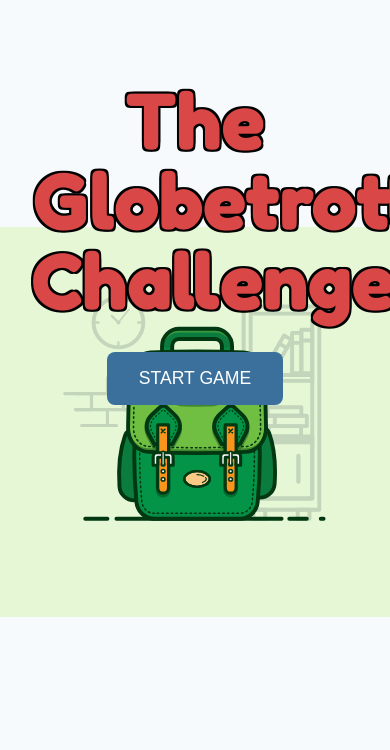
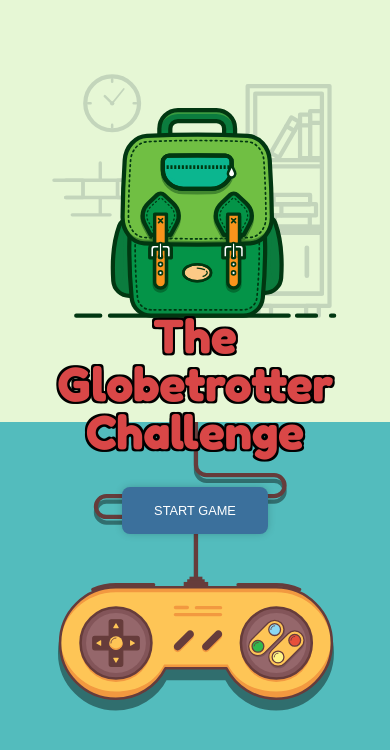
Before and after one commit to sagar-io/The-Globetrotter-Challenge, a Next.js app: page / in a window 390 px wide. Shown: the top 750 px of the page. Built offline with nearby package versions, Linux system fonts and the light colour scheme; no server answers.

Commit message:
feat: make ui responsive for smaller screens

```diff
--- a/src/app/page.module.css
+++ b/src/app/page.module.css
@@ -1,14 +1,33 @@
 .container {
   padding: 2rem;
   background: linear-gradient(135deg, #1e3c72 0%, #2a5298 100%);
-  background: url('/images/travel-bag.svg') no-repeat left, url('/images/gaming-console.svg') no-repeat right;
-  background-size: contain;
   height: 100vh;
 }
 
 .main {
+  position: relative;
+  z-index: 2;
   margin: 3rem auto;
   text-align: center;
+}
+
+.firstHalf, .secondHalf {
+  position: absolute;
+  top: 0;
+  bottom: 0;
+  width: 50%;
+  background-size: cover;
+  z-index: 1;
+}
+
+.firstHalf {
+  left: 0;
+  background: url('/images/travel-bag.svg') no-repeat right;
+}
+
+.secondHalf {
+  right: 0;
+  background: url('/images/gaming-console.svg') no-repeat left;
 }
 
 .title {
@@ -33,9 +52,72 @@
   font-size: 1.1rem;
   cursor: pointer;
   transition: transform 0.2s, background-color 0.2s;
+  box-shadow: 0 0 10px -2px rgba(0, 0, 0, 0.3);
 }
 
 .button:hover {
-  transform: translateY(-2px);
-  background: #3b709c;
+  background-color: #5199cc;
+  transform: translateY(-3px) scale(1.02);
+  box-shadow: 0 8px 20px rgba(59, 112, 156, 0.4), 0 0 10px rgba(81, 153, 204, 0.5);
 }
+
+@media (max-width: 768px) {
+  .container {
+    display: flex;
+    align-items: center;
+    justify-content: center;
+  }
+  .firstHalf, .secondHalf {
+    inset: unset;
+    height: 50%;
+  }
+
+  .firstHalf {
+    bottom: 0;
+    left: 0;
+    background: url('/images/travel-bag.svg') no-repeat bottom;
+    background-size: cover;
+  }
+
+  .secondHalf {
+    top: 0;
+    right: 0;
+    background: url('/images/gaming-console.svg') no-repeat top;
+    background-size: cover;
+  }
+  .title {
+    font-size: 4rem;
+  }
+
+  .button {
+    font-size: 1rem;
+  }
+}
+
+@media (max-width: 400px) {
+  .firstHalf, .secondHalf {
+    top: unset;
+    bottom: unset;
+    width: 100%;
+  }
+
+  .firstHalf {
+    top: 0;
+    background: url('/images/travel-bag.svg') no-repeat bottom;
+    background-size: cover;
+  }
+
+  .secondHalf {
+    bottom: 0;
+    background: url('/images/gaming-console.svg') no-repeat top;
+    background-size: cover;
+  }
+
+  .title {
+    font-size: 3rem;
+  }
+
+  .button {
+    font-size: 0.8rem;
+  }
+}
--- a/src/app/page.tsx
+++ b/src/app/page.tsx
@@ -4,9 +4,11 @@ import styles from './page.module.css';
 export default function Home() {
   return (
     <div className={styles.container}>
-      <main className={styles.main}>
-        <h1 className={styles.title}>The<br /> Globetrotter <br /> Challenge</h1>
-        <Link href='/play'>
+      <div className={styles.firstHalf} />
+      <div className={styles.secondHalf} />
+        <main className={styles.main}>
+          <h1 className={styles.title}>The<br /> Globetrotter <br /> Challenge</h1>
+          <Link href='/play'>
           <button className={styles.button}>
             START GAME
           </button>
--- a/src/app/play/components/Navbar/Navbar.tsx
+++ b/src/app/play/components/Navbar/Navbar.tsx
@@ -41,6 +41,7 @@ export function Navbar({ score }: NavbarProps) {
             <div className={styles.centerSection}>
                 <Link href="/" className={styles.logoLink}>
                     <Image
+                        className={styles.logoImage}
                         src="/images/globe.svg"
                         alt="GlobeTrotter Logo"
                         width={50}
```
Also changed, not shown: src/app/play/components/Navbar/Navbar.module.css (+30 -1 lines), src/app/play/components/QuestionCard/QuestionCard.module.css (+18 -0 lines), src/app/play/components/ScoreCard/ScoreCard.module.css (+60 -1 lines), src/app/play/play.module.css (+6 -1 lines).
